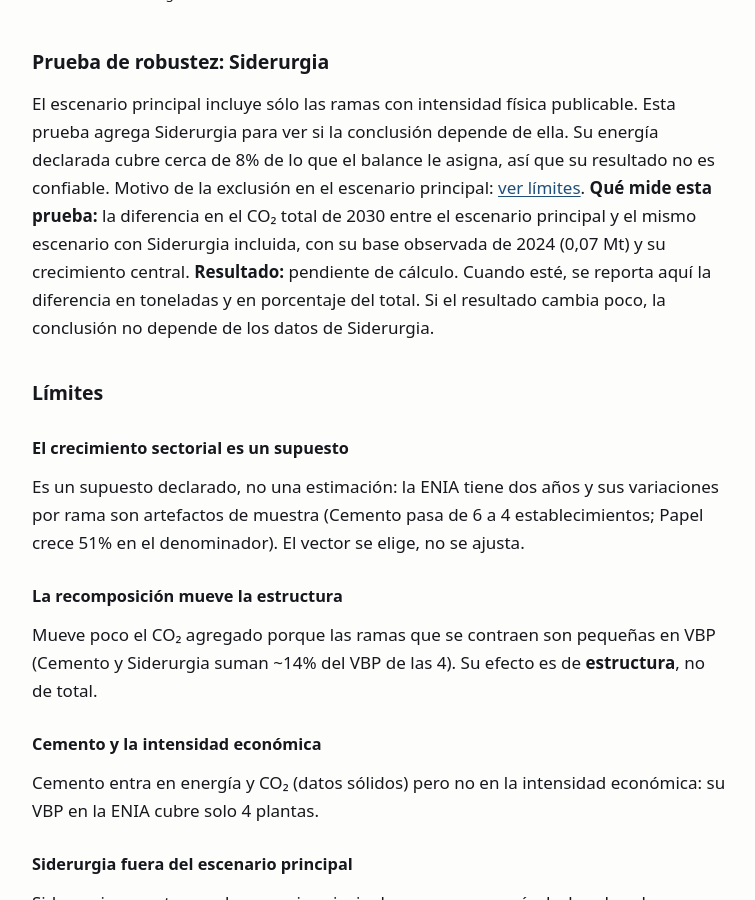
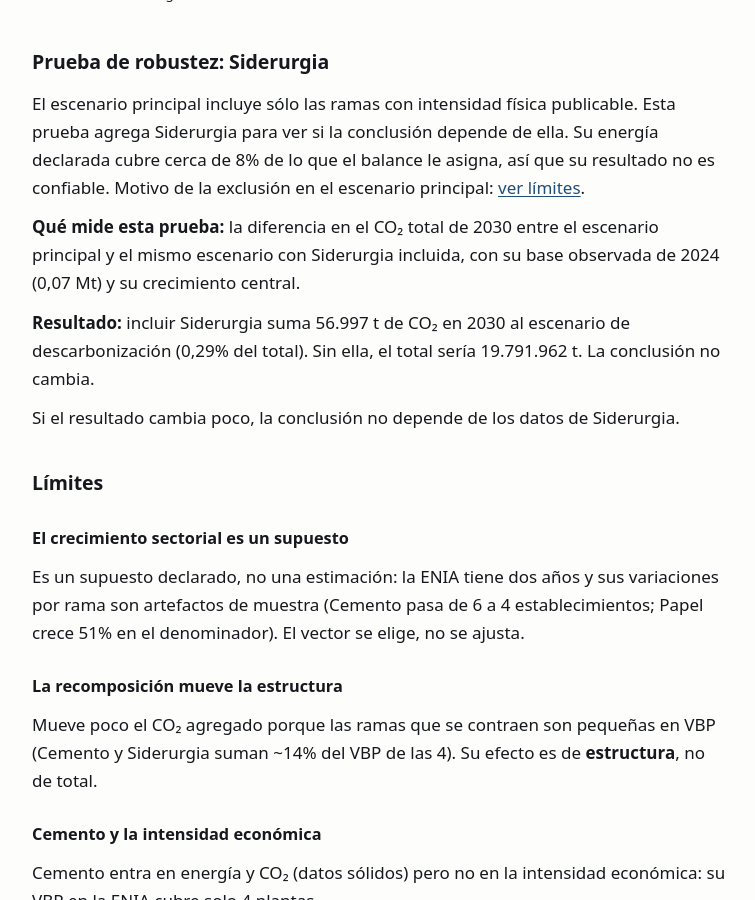
Before and after one commit to peterslapbass/terskel, a Jekyll site: the page built from docs/resultados/escenarios_2030.md, in a window 1280 px wide and 900 px high, scrolled down 3203 px. Shown: the whole window, without its empty margins (260-1015 px from the left). Built offline with Jekyll 4.4.1, drawn with Linux system fonts in a browser that asks for light colours.

Commit message:
Actualizar escenarios_2030.md

```diff
--- a/docs/resultados/escenarios_2030.md
+++ b/docs/resultados/escenarios_2030.md
@@ -99,8 +99,11 @@ no en el agregado.
 
 El escenario principal incluye sólo las ramas con intensidad física publicable. Esta prueba agrega Siderurgia para ver si la conclusión depende de ella.
 Su energía declarada cubre cerca de 8% de lo que el balance le asigna, así que su resultado no es confiable. Motivo de la exclusión en el escenario principal: [ver límites](#siderurgia-fuera).
+
 **Qué mide esta prueba:** la diferencia en el CO₂ total de 2030 entre el escenario principal y el mismo escenario con Siderurgia incluida, con su base observada de 2024 (0,07 Mt) y su crecimiento central.
-**Resultado:** pendiente de cálculo. Cuando esté, se reporta aquí la diferencia en toneladas y en porcentaje del total.
+
+**Resultado:** incluir Siderurgia suma 56.997 t de CO₂ en 2030 al escenario de descarbonización (0,29% del total). Sin ella, el total sería 19.791.962 t. La conclusión no cambia.
+
 Si el resultado cambia poco, la conclusión no depende de los datos de Siderurgia.
 
 ## Límites
```
